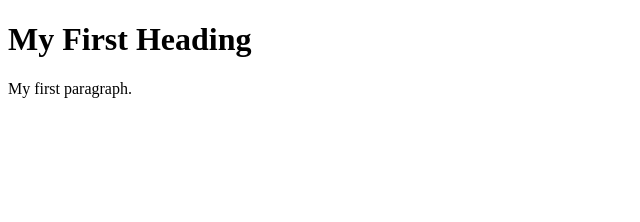
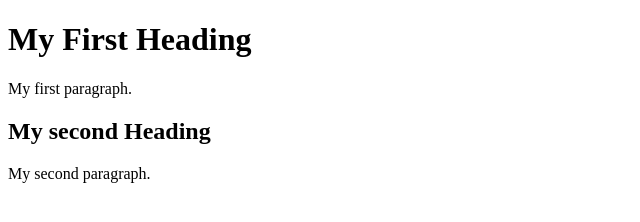
Before and after one commit to yaramanoj/yaramanoj, a plain HTML site: page index.html in a window 1280 px wide. Shown: the whole page, without its empty margins (0-640 px from the left). Drawn offline with Linux system fonts and the light colour scheme.

Commit message:
Added new line html file

```diff
--- a/index.html
+++ b/index.html
@@ -6,5 +6,9 @@
 
 <p>My first paragraph.</p>
 
+<h2>My second Heading</h2>
+
+<p>My second paragraph.</p>
+
 </body>
 </html>
```
